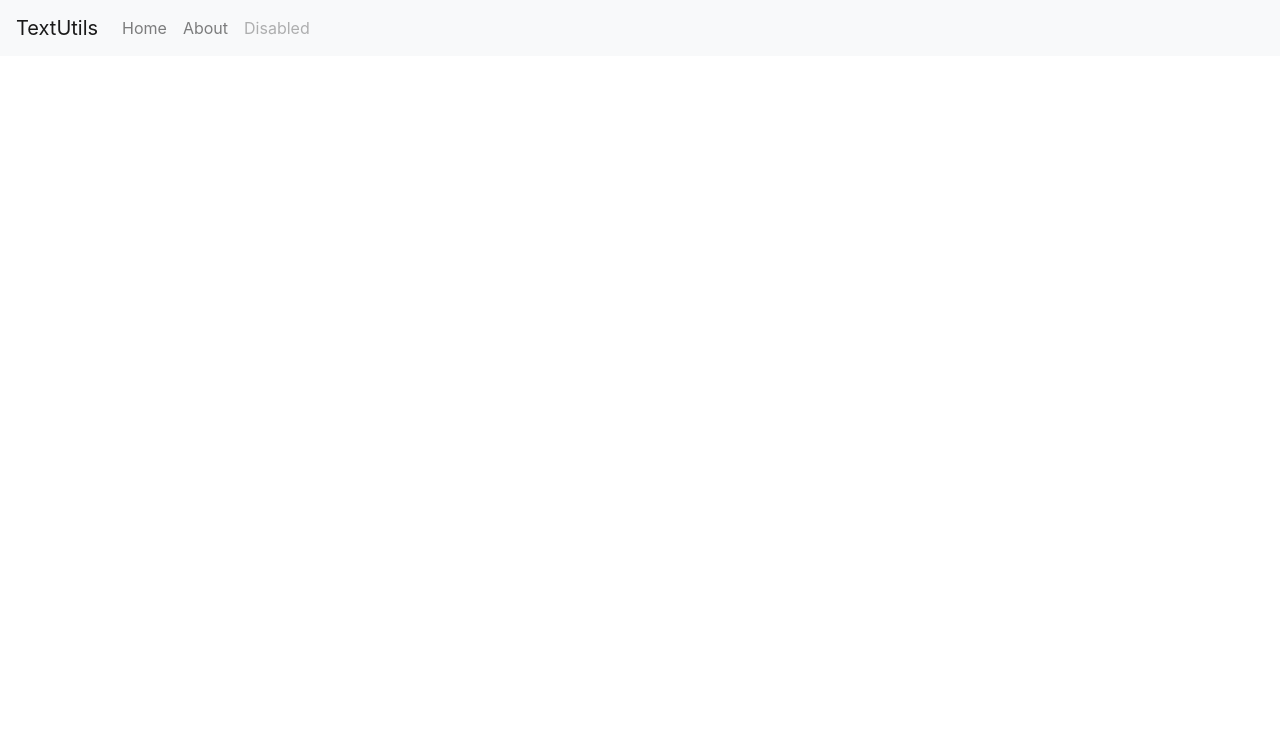
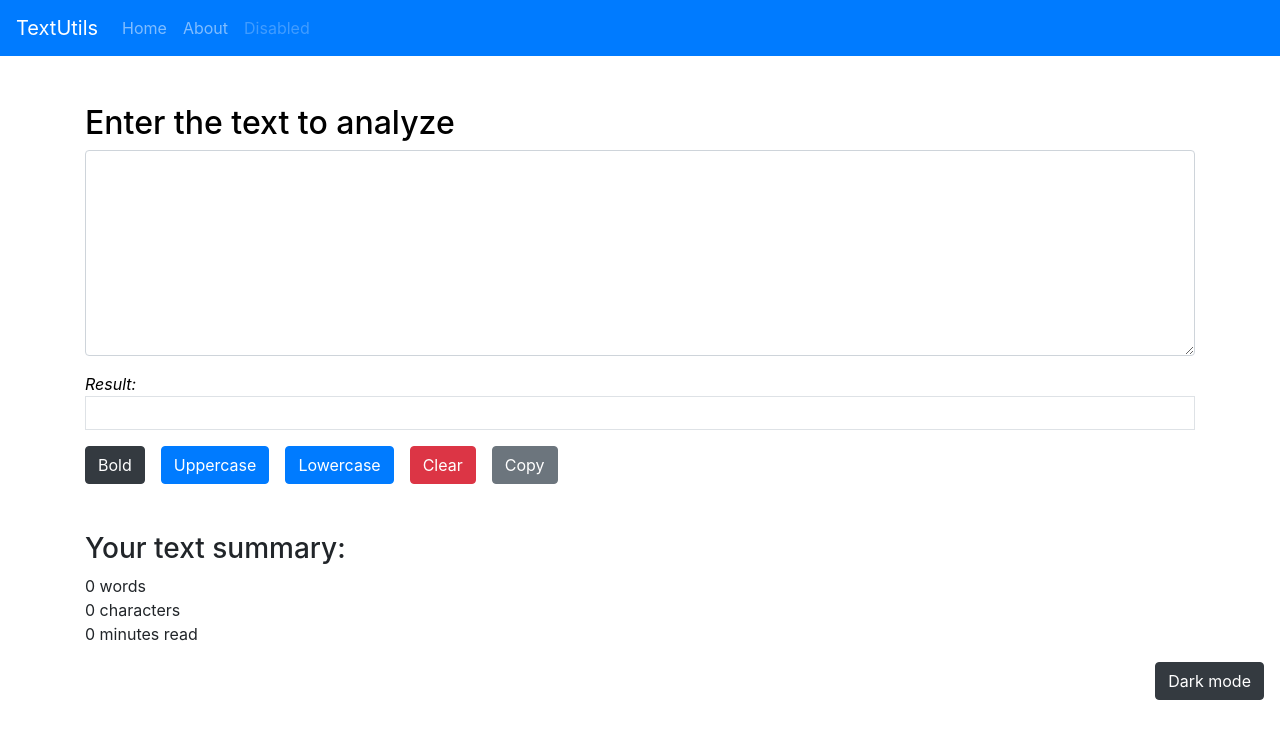
Before and after one commit to diwash007/Text-Utilities, a React (Create React App) app: page / in a window 1280 px wide. Shown: the top 738 px of the page. Built offline with nearby package versions, Linux system fonts and the light colour scheme.

Commit message:
add textutils simple dark mode and bold copy clear features

```diff
--- a/src/App.js
+++ b/src/App.js
@@ -1,28 +1,13 @@
-import logo from './logo.svg';
+// import logo from './logo.svg';
 import './App.css';
+import Navbar from './components/Navbar';
+import TextForm from './components/TextForm';
 
 function App() {
   return (
     <>
-    <nav className="navbar navbar-expand-lg navbar-light bg-light">
-  <a className="navbar-brand" href="/">TextUtils</a>
-  <button className="navbar-toggler" type="button" data-toggle="collapse" data-target="#navbarNav" aria-controls="navbarNav" aria-expanded="false" aria-label="Toggle navigation">
-    <span className="navbar-toggler-icon"></span>
-  </button>
-  <div className="collapse navbar-collapse" id="navbarNav">
-    <ul className="navbar-nav">
-      <li className="nav-item">
-        <a className="nav-link" href="/">Home</a>
-      </li>
-      <li className="nav-item">
-        <a className="nav-link" href="/">About</a>
-      </li>
-      <li className="nav-item">
-        <a className="nav-link disabled" href="/" tabIndex="-1" aria-disabled="true">Disabled</a>
-      </li>
-    </ul>
-  </div>
-</nav>
+    <Navbar title="TextUtils" />
+    <TextForm heading="Enter the text to analyze"/>
     </>
   );
 }
--- /dev/null
+++ b/src/components/Navbar.js
@@ -0,0 +1,30 @@
+import React from 'react'
+import PropTypes from 'prop-types'
+
+export default function Navbar(props) {
+    return (
+        <nav className="navbar navbar-expand-lg navbar-dark bg-primary">
+        <a className="navbar-brand" href="/">{props.title}</a>
+        <button className="navbar-toggler" type="button" data-toggle="collapse" data-target="#navbarNav" aria-controls="navbarNav" aria-expanded="false" aria-label="Toggle navigation">
+        <span className="navbar-toggler-icon"></span>
+        </button>
+        <div className="collapse navbar-collapse" id="navbarNav">
+        <ul className="navbar-nav">
+        <li className="nav-item">
+        <a className="nav-link" href="/">Home</a>
+        </li>
+        <li className="nav-item">
+        <a className="nav-link" href="/">About</a>
+        </li>
+        <li className="nav-item">
+        <a className="nav-link disabled" href="/" tabIndex="-1" aria-disabled="true">Disabled</a>
+        </li>
+        </ul>
+        </div>
+        </nav>
+    )
+}
+
+Navbar.propTypes = {
+    title: PropTypes.string,
+}
--- /dev/null
+++ b/src/components/TextForm.js
@@ -0,0 +1,89 @@
+import React, {useState} from 'react'
+
+export default function TextForm(props) {
+
+    const handleUp = () => {
+        setText(text.toUpperCase());
+    }
+    const handleLow = () => {
+        setText(text.toLowerCase());
+    }
+
+    const handleChange = (event) => {
+        setText(event.target.value);
+    }
+
+    const handleClear = () => {
+        setText("");
+    }
+
+    const handleBold = () => {
+        if(!(text.indexOf("<b>") > -1 || text.indexOf("<B>") > -1))
+            setText(text.bold());
+    }
+
+    const handleCopy = () => {
+        navigator.clipboard.writeText(text);
+    }
+
+    const toggleStyle = () => {
+        if(myStyle.color === "black"){
+            setStyle({
+                'color': 'white',
+                'background': 'black'
+            });
+            setBtnText("Light mode");
+        }
+        else {
+            setStyle({
+                'color': 'black',
+                'background': 'white'
+            });
+            setBtnText("Dark mode");
+        }
+    }
+
+    const getWords = (text) => {
+        let words = text.replace(/\s{2,}/g,' ').split(/\s|\n/);
+        for(let i = 0; i < words.length; i++) {
+            if(words[i] === '') words.splice(i, 1);
+        }
+        return words.length
+    }
+
+    const [myStyle, setStyle] = useState({
+        'color': 'black',
+        'background': 'white'
+    })
+    const [btnText, setBtnText] = useState("Dark mode")
+    const [text, setText] = useState('');
+    return (
+        <>
+        <div className="container" style={myStyle}>
+            <form>
+            <div className="form-group mt-5">
+            <h2>{props.heading}</h2>
+            <textarea className="form-control" onChange={handleChange} value={text} id="txt" rows="8"></textarea>
+            </div>
+            </form>
+            <em>Result:</em>
+            <div className="container border p-2 mb-3">
+                <p className="display"  dangerouslySetInnerHTML={{__html: text}}></p>
+            </div>
+            <button className="btn btn-dark" onClick={handleBold}>Bold</button>
+            <button className="btn btn-primary ml-3" onClick={handleUp}>Uppercase</button>
+            <button className="btn btn-primary ml-3" onClick={handleLow}>Lowercase</button>
+            <button className="btn btn-danger ml-3" onClick={handleClear}>Clear</button>
+            <button className="btn btn-secondary ml-3" onClick={handleCopy}>Copy</button>
+        </div>
+        <div className="container mt-5">
+            <h3>Your text summary:</h3>
+            <p> { getWords(text) } words <br/>
+                { text.length } characters <br/>
+                { getWords(text) * 0.008 } minutes read
+            </p>
+        </div>
+        <button className="btn btn-dark mr-3 position-sticky float-right" onClick={toggleStyle}>{btnText}</button>
+        </>
+    )
+}
```
